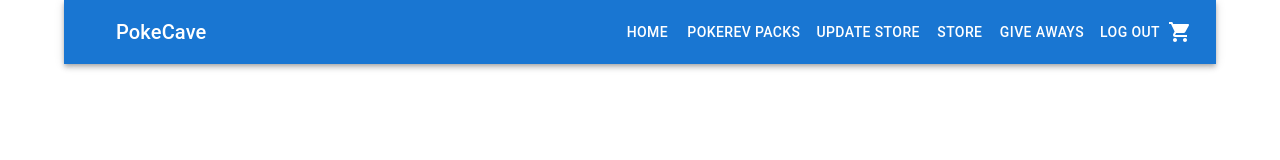
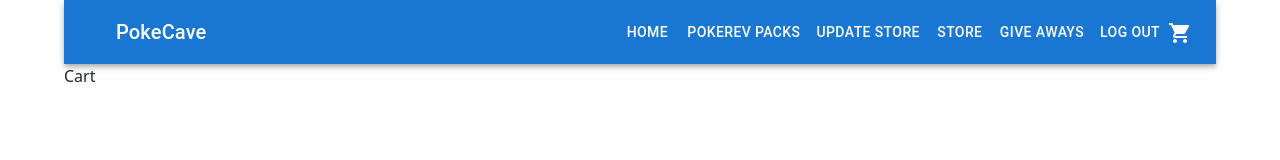
Before and after one commit to javidVeg/Poke_Rev_Online, a React (Create React App) app in the folder client/: page /cart in a window 1280 px wide. Shown: the top 160 px of the page. Built offline with nearby package versions, Linux system fonts and the light colour scheme; sample sign-in values are in the browser's storage; the HTML template or start-up script is replaced by a standard one.

Commit message:
inProgress: working on shopping cart page with redux to display cart info for user

```diff
--- a/client/src/App.js
+++ b/client/src/App.js
@@ -16,6 +16,7 @@ import Register from './Pages/Register';
 import Login from './Pages/Login';
 import StoreFront from './Pages/StoreFront';
 import UpdateStore from './Pages/UpdateStore';
+import Cart from './Pages/Cart';
 
 
 
@@ -38,6 +39,7 @@ function App() {
           {/* <Route path="/poke-rev-packs" element={<MessageBoard/>} /> */}
           <Route path="/updatestore" element={<UpdateStore/>} />
           <Route path="/store" element={<StoreFront/>} />
+          <Route path="/cart" element={<Cart/>}/>
           {/* <Route path="/give-away" element={<List/>} />
           <Route path="/about" element={<EntSubmit/>} />
           <Route path="/faq" element={<FormData/>} />
--- a/client/src/Components/Navbar.js
+++ b/client/src/Components/Navbar.js
@@ -9,6 +9,7 @@ import IconButton from '@mui/material/IconButton';
 import { useSelector, useDispatch } from "react-redux";
 import { logout, reset } from "../Features/auth/authSlice";
 import ShoppingCartIcon from '@mui/icons-material/ShoppingCart';
+import Cart from "../Pages/Cart";
 
 
 
@@ -70,9 +71,11 @@ export default function NavBar() {
                     <Button sx= {{color: "white"}}>Contact</Button>
                   </Link> */}
                   <Button sx= {{color: "white"}} onClick={onLogout}>Log Out</Button>
-                  <Badge badgeContent={quantity}>
-                    <ShoppingCartIcon/>
-                  </Badge>
+                  <Link to="/cart">
+                    <Badge badgeContent={quantity} color="warning">
+                      <ShoppingCartIcon sx={{color:'white'}}/>
+                    </Badge>
+                  </Link>
                   </>
                   )
                   : (<>
--- /dev/null
+++ b/client/src/Pages/Cart.js
@@ -0,0 +1,10 @@
+import React from 'react'
+import { useSelector } from 'react-redux'
+
+export default function Cart() {
+    const cart = useSelector(state=>state.cart)
+    console.log(cart)
+  return (
+    <div>Cart</div>
+  )
+}
```
